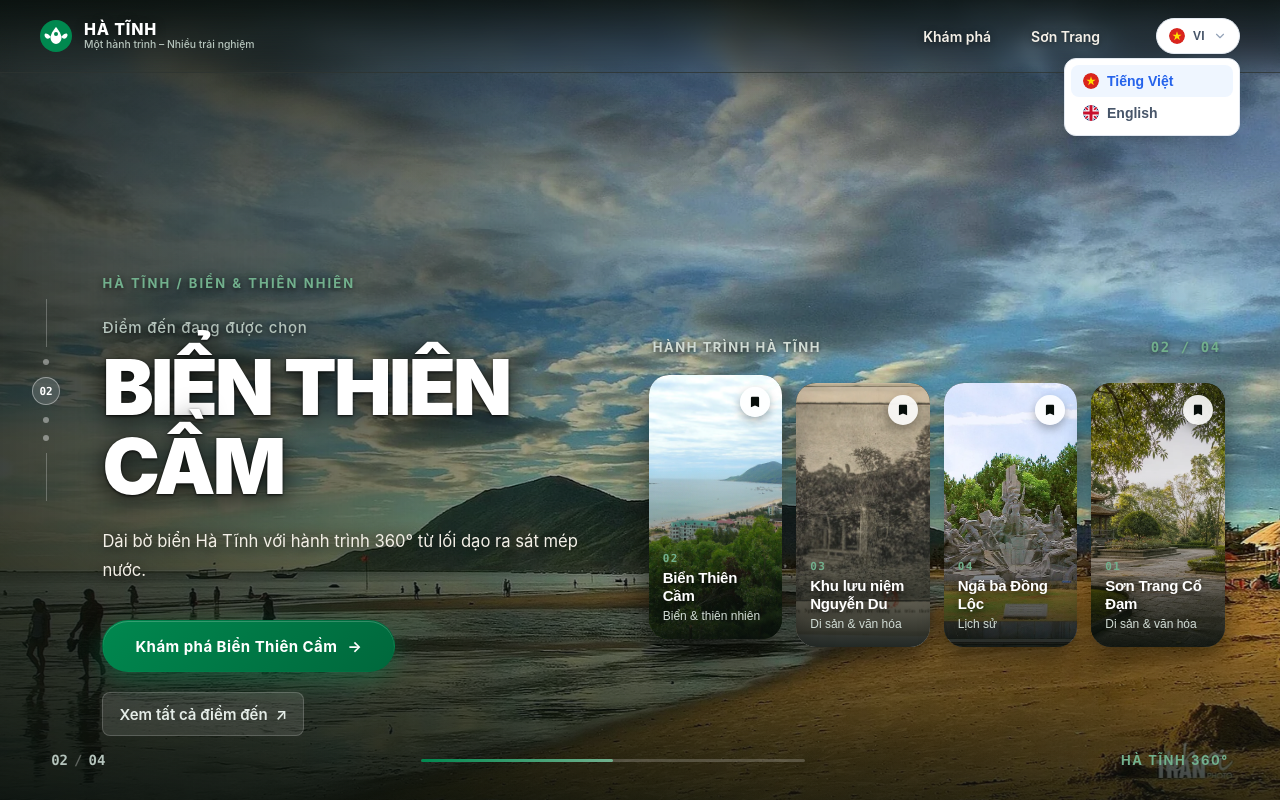
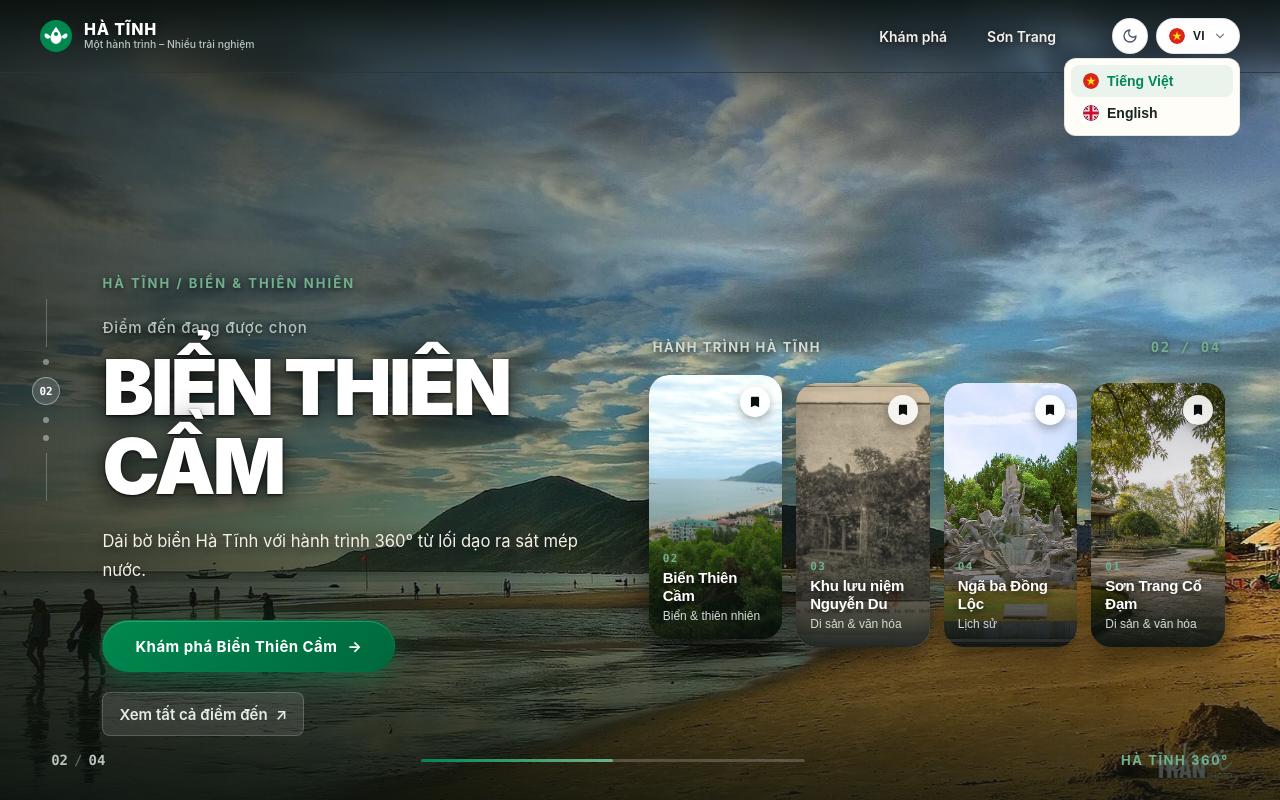
Before and after one commit to longdevlife/hatinh-immersive, a React (Vite) app in the folder apps/web/: page / in a window 1280 px wide. Both pictures are taken after a click on the button "VI". Shown: the top 800 px of the page. Built offline with nearby package versions, Linux system fonts and the light colour scheme.

Commit message:
feat(theme): add high-end dark mode support and theme switcher to header

```diff
--- a/apps/web/src/app/styles/index.css
+++ b/apps/web/src/app/styles/index.css
@@ -1,12 +1,86 @@
 @import './site-shell.css';
+
+:root {
+  --theme-bg-app: #f4f0e8;
+  --theme-bg-surface: #ffffff;
+  --theme-bg-surface-elevated: #fffdf8;
+  --theme-bg-subtle: #f8f6f0;
+  --theme-text-primary: #17261f;
+  --theme-text-secondary: #52665b;
+  --theme-text-muted: #72847a;
+  --theme-border: rgba(23, 38, 31, 0.1);
+  --theme-border-strong: rgba(23, 38, 31, 0.2);
+  --theme-primary: #00875a;
+  --theme-primary-hover: #007041;
+  --theme-primary-bg: rgba(0, 135, 90, 0.08);
+  --theme-shadow: 0 4px 20px rgba(0, 0, 0, 0.04);
+  --theme-shadow-lg: 0 1rem 3rem rgba(23, 38, 31, 0.08);
+}
+
+:root.dark,
+[data-theme='dark'] {
+  --theme-bg-app: #0c1410;
+  --theme-bg-surface: #131f19;
+  --theme-bg-surface-elevated: #192720;
+  --theme-bg-subtle: #1f3027;
+  --theme-text-primary: #f2f7f4;
+  --theme-text-secondary: #b0c4b9;
+  --theme-text-muted: #7e968a;
+  --theme-border: rgba(255, 255, 255, 0.12);
+  --theme-border-strong: rgba(255, 255, 255, 0.22);
+  --theme-primary: #00a862;
+  --theme-primary-hover: #00c473;
+  --theme-primary-bg: rgba(0, 168, 98, 0.16);
+  --theme-shadow: 0 4px 20px rgba(0, 0, 0, 0.35);
+  --theme-shadow-lg: 0 1rem 3rem rgba(0, 0, 0, 0.5);
+}
+
+/* ==========================================================================
+   Global Scrollbar Hiding (Preserves full scrolling behavior)
+   ========================================================================== */
+
+html,
+body,
+* {
+  scrollbar-width: none !important;
+  -ms-overflow-style: none !important;
+}
+
+html::-webkit-scrollbar,
+body::-webkit-scrollbar,
+*::-webkit-scrollbar {
+  display: none !important;
+  width: 0 !important;
+  height: 0 !important;
+}
+
+/* ==========================================================================
+   Base App & Typography Color Standards
+   ========================================================================== */
+
+html,
+body {
+  margin: 0;
+  padding: 0;
+  background: var(--theme-bg-app);
+  color: var(--theme-text-primary);
+  font-family: inherit;
+  transition:
+    background-color 0.25s ease,
+    color 0.25s ease;
+}
 
 .public-app {
   min-height: 100vh;
-  background: #f4f0e8;
+  background: var(--theme-bg-app);
+  color: var(--theme-text-primary);
+  transition:
+    background-color 0.25s ease,
+    color 0.25s ease;
 }
 
 .eyebrow {
-  color: #577064;
+  color: var(--theme-text-muted);
   font-size: 0.75rem;
   font-weight: 700;
   letter-spacing: 0.09em;
@@ -30,10 +104,11 @@
   letter-spacing: -0.06em;
   line-height: 0.98;
   margin: 0.7rem 0 1.25rem;
+  color: var(--theme-text-primary);
 }
 
 .public-home p:not(.eyebrow) {
-  color: #52665b;
+  color: var(--theme-text-secondary);
   font-size: clamp(1rem, 2vw, 1.25rem);
   line-height: 1.6;
   margin: 0 auto 1.75rem;
--- a/apps/web/src/app/styles/site-shell.css
+++ b/apps/web/src/app/styles/site-shell.css
@@ -4,9 +4,13 @@
   position: sticky;
   top: 0;
   z-index: 1000;
-  background-color: #ffffff;
-  border-bottom: 1px solid rgba(0, 0, 0, 0.05);
-  box-shadow: 0 4px 20px rgba(0, 0, 0, 0.03);
+  background-color: var(--theme-bg-surface, #ffffff);
+  border-bottom: 1px solid var(--theme-border, rgba(0, 0, 0, 0.05));
+  box-shadow: var(--theme-shadow, 0 4px 20px rgba(0, 0, 0, 0.03));
+  transition:
+    background-color 0.25s ease,
+    border-color 0.25s ease,
+    box-shadow 0.25s ease;
 }
 
 .site-shell-header__container {
@@ -29,7 +33,7 @@
 }
 
 .site-shell-header__brand-link:focus-visible {
-  outline: 2px solid #00884f;
+  outline: 2px solid var(--theme-primary, #00884f);
   outline-offset: 4px;
 }
 
@@ -46,7 +50,7 @@
 }
 
 .site-shell-header__brand-name {
-  color: #00884f;
+  color: var(--theme-primary, #00884f);
   font-size: 1rem;
   font-weight: 800;
   letter-spacing: 0.05em;
@@ -55,7 +59,7 @@
 }
 
 .site-shell-header__brand-slogan {
-  color: #555555;
+  color: var(--theme-text-muted, #555555);
   font-size: 0.65rem;
   font-weight: 500;
   line-height: 1.2;
@@ -71,12 +75,12 @@
   min-height: 44px;
   align-items: center;
   justify-content: center;
-  color: #333;
+  color: var(--theme-text-primary, #333);
   border-radius: 4px;
 }
 
 .site-shell-header__mobile-toggle:focus-visible {
-  outline: 2px solid #00884f;
+  outline: 2px solid var(--theme-primary, #00884f);
   outline-offset: 2px;
 }
 
@@ -99,7 +103,7 @@
 }
 
 .site-shell-header__nav-link {
-  color: #333333;
+  color: var(--theme-text-primary, #333333);
   text-decoration: none;
   font-size: 0.875rem;
   font-weight: 600;
@@ -113,16 +117,16 @@
 }
 
 .site-shell-header__nav-link:hover {
-  color: #00884f;
+  color: var(--theme-primary, #00884f);
 }
 
 .site-shell-header__nav-link:focus-visible {
-  outline: 2px solid #00884f;
+  outline: 2px solid var(--theme-primary, #00884f);
   outline-offset: -4px;
 }
 
 .site-shell-header__nav-link[aria-current='page'] {
-  color: #00884f;
+  color: var(--theme-primary, #00884f);
 }
 
 .site-shell-header__nav-link[aria-current='page']::after {
@@ -132,7 +136,7 @@
   left: 0;
   right: 0;
   height: 3px;
-  background-color: #00884f;
+  background-color: var(--theme-primary, #00884f);
   border-top-left-radius: 3px;
   border-top-right-radius: 3px;
 }
@@ -155,9 +159,9 @@
     top: 100%;
     left: 0;
     right: 0;
-    background-color: #ffffff;
-    box-shadow: 0 4px 10px rgba(0, 0, 0, 0.05);
-    border-top: 1px solid #eaeaea;
+    background-color: var(--theme-bg-surface, #ffffff);
+    box-shadow: var(--theme-shadow, 0 4px 10px rgba(0, 0, 0, 0.05));
+    border-top: 1px solid var(--theme-border, #eaeaea);
     flex-direction: column;
     align-items: stretch;
     padding: 0;
@@ -174,7 +178,7 @@
   }
 
   .site-shell-header__nav-item {
-    border-bottom: 1px solid #f0f0f0;
+    border-bottom: 1px solid var(--theme-border, #f0f0f0);
   }
   .site-shell-header__nav-item:last-child {
     border-bottom: none;
@@ -183,7 +187,7 @@
   .site-shell-header__nav-link {
     width: 100%;
     padding: 1rem 1.5rem;
-    min-height: 48px; /* Touch target minimum 44px, 48px is safer */
+    min-height: 48px;
   }
 
   .site-shell-header__nav-link[aria-current='page']::after {
--- a/apps/web/src/main.tsx
+++ b/apps/web/src/main.tsx
@@ -3,6 +3,7 @@ import { createRoot } from 'react-dom/client';
 
 import { App } from './app/App';
 import { I18nProvider } from './shared/i18n';
+import { ThemeProvider } from './shared/theme';
 
 const root = document.getElementById('root');
 
@@ -12,8 +13,10 @@ if (!root) {
 
 createRoot(root).render(
   <StrictMode>
-    <I18nProvider>
-      <App />
-    </I18nProvider>
+    <ThemeProvider>
+      <I18nProvider>
+        <App />
+      </I18nProvider>
+    </ThemeProvider>
   </StrictMode>,
 );
--- a/apps/web/src/modules/site-shell/ui/PublicHeader.tsx
+++ b/apps/web/src/modules/site-shell/ui/PublicHeader.tsx
@@ -2,6 +2,7 @@ import React, { useState } from 'react';
 import '../../../app/styles/site-shell.css';
 import type { PublicNavItem } from '../model/public-navigation';
 import { LanguageSwitcher } from '../../../shared/i18n';
+import { ThemeToggle } from '../../../shared/theme';
 
 export type PublicHeaderProps = { activePath: string; items: readonly PublicNavItem[] };
 
@@ -110,8 +111,9 @@ export function PublicHeader({ activePath, items }: PublicHeaderProps) {
             })}
             <li
               className="site-shell-header__nav-item"
-              style={{ display: 'flex', alignItems: 'center', marginLeft: '1rem' }}
+              style={{ display: 'flex', alignItems: 'center', gap: '8px', marginLeft: '1rem' }}
             >
+              <ThemeToggle />
               <LanguageSwitcher />
             </li>
           </ul>
--- a/apps/web/src/shared/i18n/index.tsx
+++ b/apps/web/src/shared/i18n/index.tsx
@@ -132,16 +132,17 @@ export function LanguageSwitcher() {
           alignItems: 'center',
           gap: '8px',
           borderRadius: '9999px',
-          border: '1px solid #e2e8f0',
-          background: 'white',
+          border: '1px solid var(--theme-border, #e2e8f0)',
+          background: 'var(--theme-bg-surface, #ffffff)',
           padding: '0 12px',
           fontSize: '12px',
           fontWeight: '800',
           textTransform: 'uppercase',
           letterSpacing: '0.025em',
-          color: '#475569',
+          color: 'var(--theme-text-primary, #475569)',
           cursor: 'pointer',
-          boxShadow: '0 1px 2px 0 rgba(0, 0, 0, 0.05)',
+          boxShadow: 'var(--theme-shadow, 0 1px 2px 0 rgba(0, 0, 0, 0.05))',
+          transition: 'all 0.2s ease',
         }}
         aria-label="Change language"
       >
@@ -157,7 +158,7 @@ export function LanguageSwitcher() {
           strokeWidth="2"
           strokeLinecap="round"
           strokeLinejoin="round"
-          style={{ color: '#94a3b8' }}
+          style={{ color: 'var(--theme-text-muted, #94a3b8)' }}
         >
           <path d="m6 9 6 6 6-6" />
         </svg>
@@ -177,10 +178,10 @@ export function LanguageSwitcher() {
               top: 'calc(100% + 4px)',
               width: '176px',
               borderRadius: '12px',
-              border: '1px solid #e2e8f0',
-              background: 'white',
+              border: '1px solid var(--theme-border, #e2e8f0)',
+              background: 'var(--theme-bg-surface-elevated, #ffffff)',
               padding: '6px',
-              boxShadow: '0 20px 25px -5px rgba(0, 0, 0, 0.1), 0 8px 10px -6px rgba(0, 0, 0, 0.1)',
+              boxShadow: 'var(--theme-shadow-lg, 0 20px 25px -5px rgba(0, 0, 0, 0.1))',
               zIndex: 50,
             }}
           >
@@ -203,13 +204,18 @@ export function LanguageSwitcher() {
                   fontSize: '14px',
                   fontWeight: '700',
                   border: 'none',
-                  background: item.code === language ? '#eff6ff' : 'transparent',
-                  color: item.code === language ? '#2563eb' : '#475569',
+                  background:
+                    item.code === language ? 'var(--theme-primary-bg, #eff6ff)' : 'transparent',
+                  color:
+                    item.code === language
+                      ? 'var(--theme-primary, #2563eb)'
+                      : 'var(--theme-text-primary, #475569)',
                   textAlign: 'left',
+                  transition: 'background-color 0.15s ease',
                 }}
                 onMouseOver={(e) => {
                   if (item.code !== language) {
-                    e.currentTarget.style.background = '#f8fafc';
+                    e.currentTarget.style.background = 'var(--theme-bg-subtle, #f8fafc)';
                   }
                 }}
                 onMouseOut={(e) => {
--- /dev/null
+++ b/apps/web/src/shared/theme/index.tsx
@@ -0,0 +1,166 @@
+import {
+  createContext,
+  useCallback,
+  useContext,
+  useEffect,
+  useMemo,
+  useState,
+  type ReactNode,
+} from 'react';
+
+export type ThemeMode = 'light' | 'dark' | 'system';
+
+interface ThemeContextValue {
+  theme: ThemeMode;
+  resolvedTheme: 'light' | 'dark';
+  setTheme(theme: ThemeMode): void;
+}
+
+const STORAGE_KEY = 'hatinh.uiTheme';
+const ThemeContext = createContext<ThemeContextValue | undefined>(undefined);
+
+function getSystemTheme(): 'light' | 'dark' {
+  if (typeof window === 'undefined' || !window.matchMedia) {
+    return 'light';
+  }
+  return window.matchMedia('(prefers-color-scheme: dark)').matches ? 'dark' : 'light';
+}
+
+function readStoredTheme(): ThemeMode {
+  if (typeof window === 'undefined') return 'system';
+  const stored = window.localStorage.getItem(STORAGE_KEY);
+  if (stored === 'light' || stored === 'dark' || stored === 'system') {
+    return stored;
+  }
+  return 'system';
+}
+
+export function ThemeProvider({ children }: { children: ReactNode }) {
+  const [theme, setThemeState] = useState<ThemeMode>(() => readStoredTheme());
+  const [systemTheme, setSystemTheme] = useState<'light' | 'dark'>(() => getSystemTheme());
+
+  useEffect(() => {
+    if (typeof window === 'undefined' || !window.matchMedia) return;
+    const media = window.matchMedia('(prefers-color-scheme: dark)');
+    const onChange = (e: MediaQueryListEvent) => {
+      setSystemTheme(e.matches ? 'dark' : 'light');
+    };
+    media.addEventListener('change', onChange);
+    return () => media.removeEventListener('change', onChange);
+  }, []);
+
+  const resolvedTheme = theme === 'system' ? systemTheme : theme;
+
+  useEffect(() => {
+    if (typeof document === 'undefined') return;
+    const root = document.documentElement;
+    if (resolvedTheme === 'dark') {
+      root.classList.add('dark');
+      root.setAttribute('data-theme', 'dark');
+      root.style.colorScheme = 'dark';
+    } else {
+      root.classList.remove('dark');
+      root.setAttribute('data-theme', 'light');
+      root.style.colorScheme = 'light';
+    }
+  }, [resolvedTheme]);
+
+  const setTheme = useCallback((nextTheme: ThemeMode) => {
+    setThemeState(nextTheme);
+    if (typeof window !== 'undefined') {
+      window.localStorage.setItem(STORAGE_KEY, nextTheme);
+    }
+  }, []);
+
+  const value = useMemo(
+    () => ({
+      theme,
+      resolvedTheme,
+      setTheme,
+    }),
+    [theme, resolvedTheme, setTheme],
+  );
+
+  return <ThemeContext.Provider value={value}>{children}</ThemeContext.Provider>;
+}
+
+const defaultThemeValue: ThemeContextValue = {
+  theme: 'light',
+  resolvedTheme: 'light',
+  setTheme: () => {},
+};
+
+export function useTheme() {
+  const context = useContext(ThemeContext);
+  return context ?? defaultThemeValue;
+}
+
+export function ThemeToggle() {
+  const { resolvedTheme, setTheme } = useTheme();
+  const nextTheme = resolvedTheme === 'dark' ? 'light' : 'dark';
+  const label = resolvedTheme === 'dark' ? 'Chuyển sang chế độ sáng' : 'Chuyển sang chế độ tối';
+
+  return (
+    <button
+      type="button"
+      data-no-i18n
+      onClick={() => setTheme(nextTheme)}
+      style={{
+        display: 'inline-flex',
+        height: '36px',
+        width: '36px',
+        alignItems: 'center',
+        justifyContent: 'center',
+        borderRadius: '9999px',
+        border: '1px solid var(--theme-border, #e2e8f0)',
+        background: 'var(--theme-bg-surface, #ffffff)',
+        color: 'var(--theme-text-primary, #475569)',
+        cursor: 'pointer',
+        boxShadow: 'var(--theme-shadow, 0 1px 2px rgba(0, 0, 0, 0.05))',
+        transition: 'all 0.2s ease',
+      }}
+      aria-label={label}
+      title={label}
+    >
+      {resolvedTheme === 'dark' ? (
+        <svg
+          xmlns="http://www.w3.org/2000/svg"
+          width="17"
+          height="17"
+          viewBox="0 0 24 24"
+          fill="none"
+          stroke="currentColor"
+          strokeWidth="2"
+          strokeLinecap="round"
+          strokeLinejoin="round"
+          style={{ color: '#fbbf24' }}
+        >
+          <circle cx="12" cy="12" r="4" />
+          <path d="M12 2v2" />
+          <path d="M12 20v2" />
+          <path d="m4.93 4.93 1.41 1.41" />
+          <path d="m17.66 17.66 1.41 1.41" />
+          <path d="M2 12h2" />
+          <path d="M20 12h2" />
+          <path d="m6.34 17.66-1.41 1.41" />
+          <path d="m19.07 4.93-1.41 1.41" />
+        </svg>
+      ) : (
+        <svg
+          xmlns="http://www.w3.org/2000/svg"
+          width="16"
+          height="16"
+          viewBox="0 0 24 24"
+          fill="none"
+          stroke="currentColor"
+          strokeWidth="2"
+          strokeLinecap="round"
+          strokeLinejoin="round"
+          style={{ color: '#475569' }}
+        >
+          <path d="M12 3a6 6 0 0 0 9 9 9 9 0 1 1-9-9Z" />
+        </svg>
+      )}
+    </button>
+  );
+}
```
